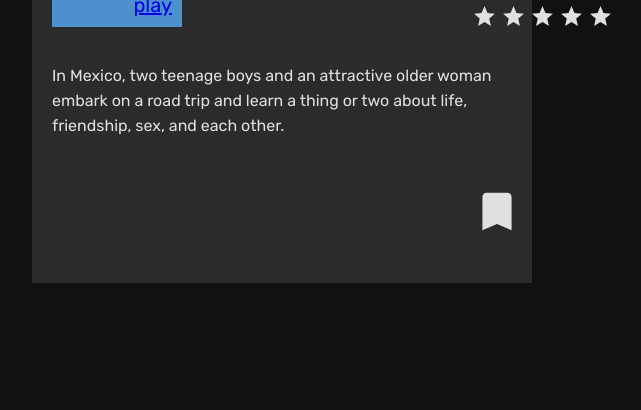
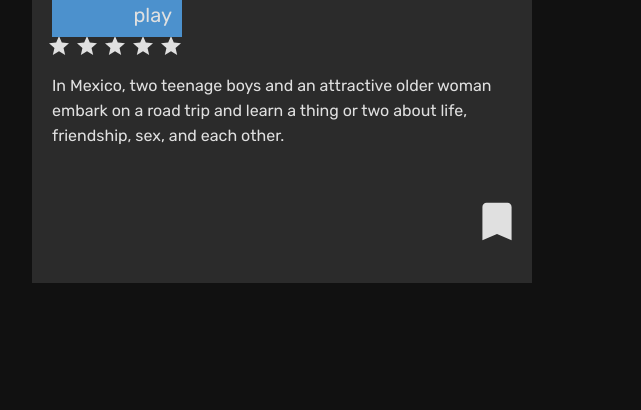
Before and after one commit to katelynamar/gd2, a plain HTML site: page project2/index.html in a window 1280 px wide. Shown: the part 390-800 px from the top of the page, without its empty margins (401-1042 px from the left). Drawn offline with Linux system fonts and the light colour scheme.

Commit message:
Classwork

```diff
--- a/project2/index.html
+++ b/project2/index.html
@@ -11,43 +11,55 @@
 </head>
 
 <body>
-    <img src="images/Y Tu Mama Tambien.jpg">
+    <div>
+        <img src="images/YTuMamaTambien.jpg">
         <section class="info">
             <h2>Y Tu Mamá También</h2>
-        <svg class="star1" width="24" height="24" viewBox="0 0 24 24">
+            <div class="stars">
+                <svg width="24" height="24" viewBox="0 0 24 24">
                     <path
                         d="M12,17.27L18.18,21L16.54,13.97L22,9.24L14.81,8.62L12,2L9.19,8.62L2,9.24L7.45,13.97L5.82,21L12,17.27Z">
                     </path>
                 </svg>
-        <svg class="star2" width="24" height="24" viewBox="0 0 24 24">
+                <svg width="24" height="24" viewBox="0 0 24 24">
                     <path
                         d="M12,17.27L18.18,21L16.54,13.97L22,9.24L14.81,8.62L12,2L9.19,8.62L2,9.24L7.45,13.97L5.82,21L12,17.27Z">
                     </path>
                 </svg>
-        <svg class="star3" width="24" height="24" viewBox="0 0 24 24">
+                <svg width="24" height="24" viewBox="0 0 24 24">
                     <path
                         d="M12,17.27L18.18,21L16.54,13.97L22,9.24L14.81,8.62L12,2L9.19,8.62L2,9.24L7.45,13.97L5.82,21L12,17.27Z">
                     </path>
                 </svg>
-        <svg class="star4" width="24" height="24" viewBox="0 0 24 24">
+                <svg width="24" height="24" viewBox="0 0 24 24">
                     <path
                         d="M12,17.27L18.18,21L16.54,13.97L22,9.24L14.81,8.62L12,2L9.19,8.62L2,9.24L7.45,13.97L5.82,21L12,17.27Z">
                     </path>
                 </svg>
-        <svg class="star5" width="24" height="24" viewBox="0 0 24 24">
+                <svg width="24" height="24" viewBox="0 0 24 24">
                     <path
                         d="M12,17.27L18.18,21L16.54,13.97L22,9.24L14.81,8.62L12,2L9.19,8.62L2,9.24L7.45,13.97L5.82,21L12,17.27Z">
                     </path>
                 </svg>
-        <div class="play">
-            <a href="https://www.youtube.com/watch?v=UW1LQbtRuAM">play</a>
+            </div>
+            <div>
+                <svg class="playbutton" version="1.1" x="0px" y="0px" viewBox="NaN NaN NaN 125"
+                    xmlns="http://www.w3.org/2000/svg">
+                    <g transform="translate(0, 0)">
+                        <path
+                            d="M28.991,23.033 L29.51,23.064 L30.023,23.281 L72.023,48.281 C73.326,49.057 73.326,50.943 72.023,51.719 L30.023,76.718 C28.69,77.512 27,76.551 27,75 L27,25 C27.056,24.11 27.566,23.308 28.481,23.067 L28.991,23.033 z"
+                            fill="#000000" />
+                    </g>
+                </svg>
+                <a class="play" href="https://www.youtube.com/watch?v=UW1LQbtRuAM">play</a>
             </div>
             <p>In Mexico, two teenage boys and an attractive older woman embark on a road trip and
                 learn a thing or two about life, friendship, sex, and each other.</p>
-        <svg width="24" height="24" viewBox="0 0 24 24">
+            <svg class="bookmark" width="24" height="24" viewBox="0 0 24 24">
                 <path d="M17,3H7A2,2 0 0,0 5,5V21L12,18L19,21V5C19,3.89 18.1,3 17,3Z"></path>
             </svg>
         </section>
+    </div>
 </body>
 
 </html>
--- a/project2/styles.css
+++ b/project2/styles.css
@@ -1,5 +1,6 @@
 * {
     box-sizing: border-box;
+    transition: all 1s;
 }
 
 body {
@@ -51,6 +52,11 @@ h2 {
     text-decoration: none;
 }
 
+.play:hover {
+    background-color: #e0e0e0;
+    color: #4c91cd;
+}
+
 p {
     font-size: 16px;
     line-height: 25px;
@@ -61,7 +67,7 @@ p {
 
 }
 
-svg {
+.bookmark {
     height: 55px;
     width: 50px;
     position: relative;
@@ -77,36 +83,17 @@ svg:hover path {
     fill: #4c91cd;
 }
 
-.star1 {
-    height: 25px;
-    width: 25px;
-    right: 100px;
+.stars {
+    height: 15px;
+    top: 0;
+    right: 0;
 }
 
-.star2 {
-    height: 25px;
-    width: 25px;
-    right: 10px;
+.playbutton {
+    height: 20px;
+    width: 20px;
 }
 
-.star3 {
-    height: 25px;
-    width: 25px;
-    right: 10px;
+.playbutton {
+    fill: #e0e0e0;
 }
-
-.star4 {
-    height: 25px;
-    width: 25px;
-    right: 10px;
-}
-
-.star5 {
-    height: 25px;
-    width: 25px;
-    right: 10px;
-}
-
-.star {
-    color: #e0e0e0;
-}
```
Also changed, not shown: project2/images/Y Tu Mama Tambien.jpg (deleted), project2/images/YTuMamaTambien.jpg (added), project2/images/noun_play.svg (added), 3 other files. Lines whose indentation alone changed are shown as unchanged.
